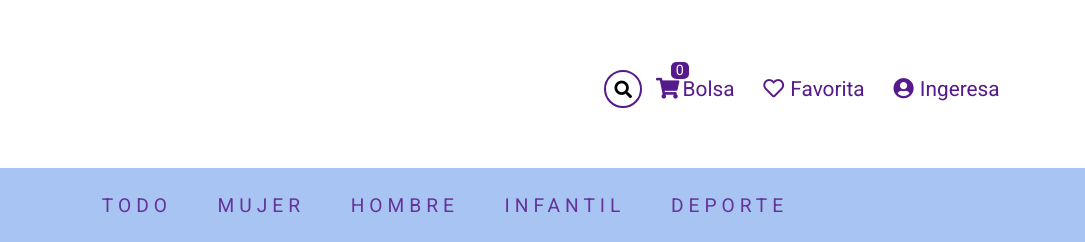
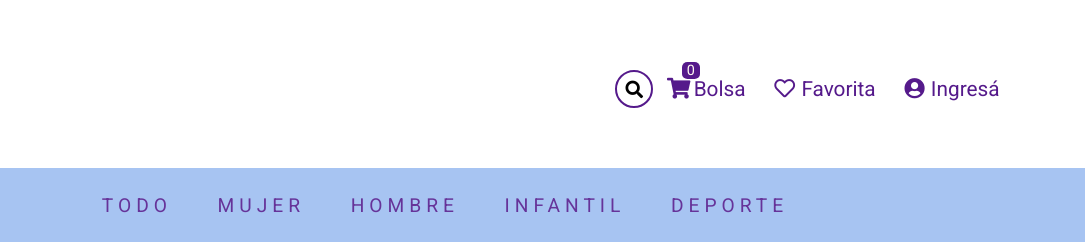
Before and after one commit to halilibrahimtosun/ecommerce, a website: page site/index.html in a window 1280 px wide. Shown: the top 242 px of the page, 195-1280 px from the left. Drawn offline with Linux system fonts and the light colour scheme; some packages are replaced by stand-ins of ours.

Commit message:
change ortography

```diff
--- a/site/index.html
+++ b/site/index.html
@@ -29,7 +29,7 @@
         </div>
 
         <div class="user-register-section">
-          <a href=""><i class="fas fa-user-circle"></i>Ingeresa</a>
+          <a href=""><i class="fas fa-user-circle"></i>Ingresá</a>
           <a href=""
             ><i class="far fa-heart"
               ><span id="favorite-count" class="favorite-count"></span></i
```
Also changed, not shown: README.md.
